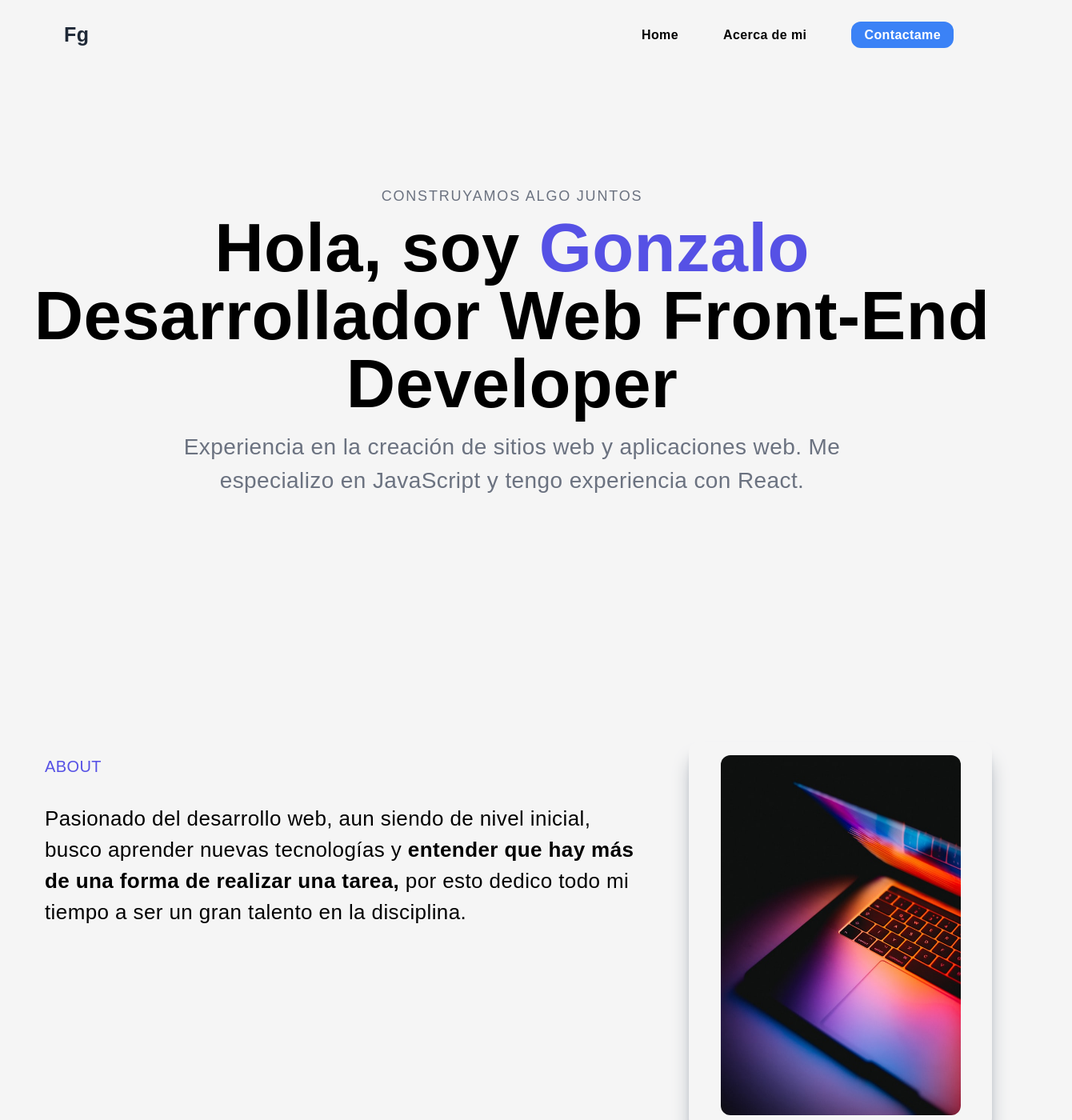
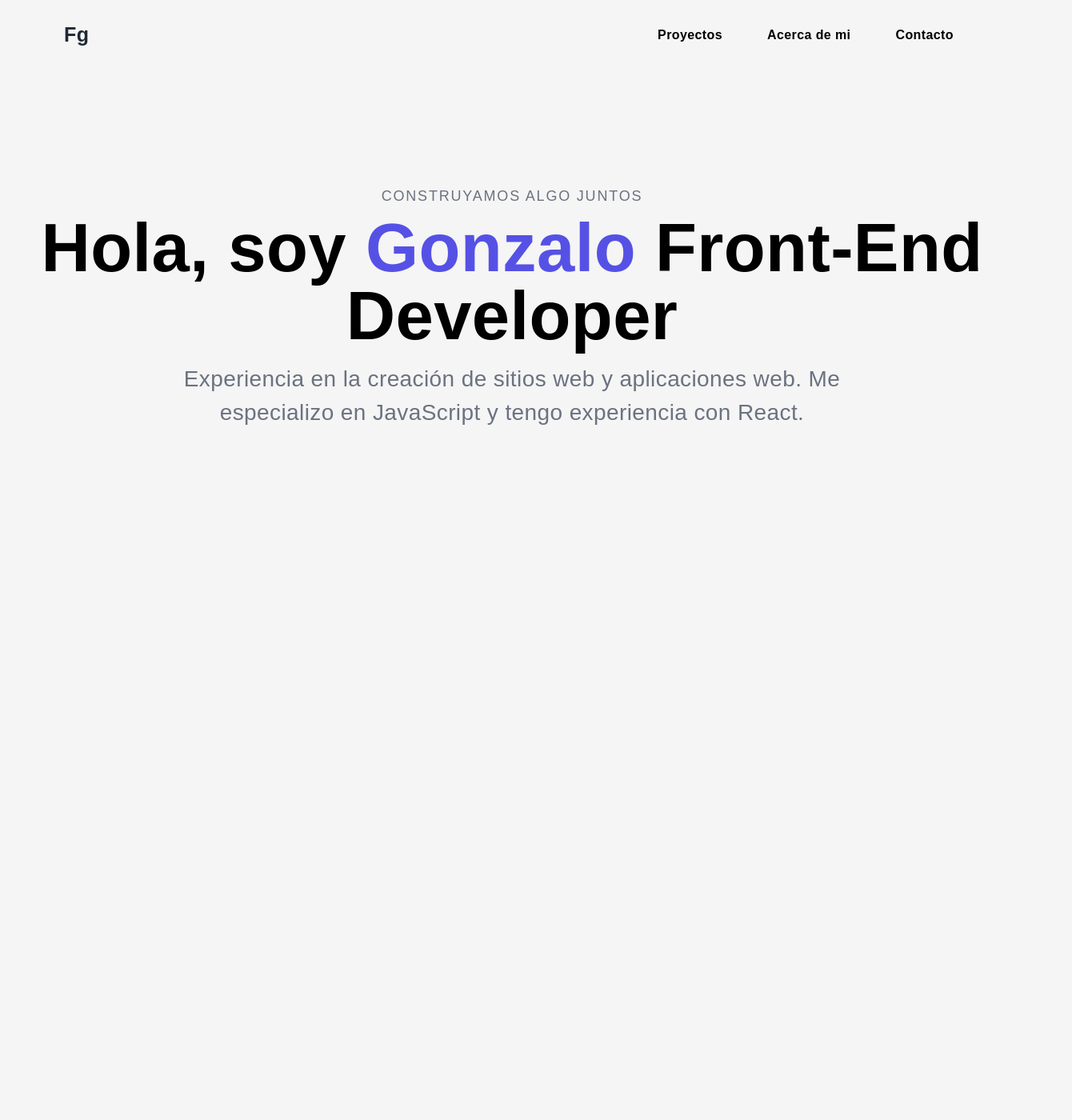
Before and after one commit to GonzaFerreyra41/portafolio-web, a Next.js app: page / in a window 1280 px wide. Shown: the top 1400 px of the page at 80% size, 1340 px wide, since content can reach past the window. Built offline with nearby package versions, Linux system fonts and the light colour scheme; a web font is replaced by a local one.

Commit message:
modificacion en la navegacion y scroll

```diff
--- a/components/About.jsx
+++ b/components/About.jsx
@@ -1,27 +1,64 @@
+import Image from "next/image";
 import React from "react"
-import Image from "next/image";
-import ImgAbout from './../public/assets/about.jpg'
+import Html from '../public/img/html.png'
+import AOS from 'aos';
+import 'aos/dist/aos.css';
 
 const About =()=>{
-return(
-    <div id='about' className="w-full h-[80%] sm:p-10 pb-10 flex items-center">
-        <div className="max-w-[1240px] m-auto md:grid grid-cols-3 gap-8">
-            <div className="col-span-2">
+
+AOS.init();
+
+   return(
+    <div id='about'  className="w-full h-[80%] sm:p-10 pb-10 flex items-center">
+        <div className="max-w-[1240px] m-auto">
+            <div data-aos="fade-up">
                 <p className="uppercase text-xl text-[#5651e5] px-4 py-4">About</p>
-                <p className="p-4 text-[26px] text-[#000]">
+                <p  className="p-4 text-[26px] text-[#000]">
                     Pasionado del desarrollo web, aun siendo de nivel inicial, busco aprender nuevas tecnologías y
                     <span className="font-bold"> entender que hay más de una forma de realizar una tarea, </span>
                      por esto dedico todo mi tiempo a ser un gran talento en la disciplina.
                 </p>
             </div>
-            <div className="w-full h-auto m-auto shadow-xl shadow-gray-400 rounded-xl flex items-center justify-center p-4 hover:scale-110 ease-in duration-300 ">
-                <Image className="rounded-xl "
-                src={ImgAbout}
-                alt="/"
-                width="300px"
-                height="450px"
-                 />
-            </div>
+            {/* <div className="grid md:grid-cols-2 lg:grid-cols-3 pt-2 gap-4 divide-x ">
+
+                <div className=' items-center text-center ' >
+                    <h2 className="mt-2">Excelencia</h2>
+                    <p className=" text-gray-500">
+                        Sin importar el nivel de conocimiento que tengo busco con siempre estar a la altura
+                    </p>
+                </div>
+
+                <div className="items-center text-center">
+                    <h2 className="mt-2">Esfuerzo</h2>
+                    <p className=" text-gray-500">
+                        Siempre que desarrollo mis tareas lo haré lo mejor posible
+                    </p>
+                </div>
+
+                <div className=" items-center text-center">
+                    <h2 className="mt-2">Entrega</h2>
+                    <p className="text-gray-500">
+                        Valor que llevamos a cabo esforzándonos al máximo para alcanzar nuestras metas, a través de nuestras capacidades y sentimientos
+                    </p>
+                </div>
+                <div className="items-center text-center divide-x-0">
+                    <h2 className="mt-2">
+                        Organizado
+                     </h2>
+                     <p className="text-gray-500">
+                        Que planifica y desarrolla sus actividades con orden y método.
+                     </p>
+                </div>
+                <div className="items-center text-center">
+                    <h2>Puntualidad</h2>
+                    <p className="text-gray-500">
+                    La impuntualidad se acostumbra a relacionar también con cuestiones éticas y a menudo se califica como falta de respeto
+                    </p>
+                </div>
+            </div> */}
+
+
+
         </div>
     </div>
 );
--- a/components/Contact.jsx
+++ b/components/Contact.jsx
@@ -1,12 +1,14 @@
 import React from "react";
+import AOS from 'aos';
+import 'aos/dist/aos.css';
 
 const Contact = () => {
+
+    AOS.init();
+
     return (
         <div id='contact' className="w-full sm:md:lg:p-10 ">
-            <div className="max-w-[1240px] m-auto px-2 py-16 w-full">
-                    {/* <p className="text-xl tracking-widest uppercase py-4 text-[#5651e5]">
-                        Contacto
-                    </p> */}
+            <div data-aos="fade-up" className="max-w-[1240px] m-auto px-2 py-16 w-full">
                     <h2 className="pb-10">
                         Estemos en contacto
                     </h2>
--- a/components/Main.jsx
+++ b/components/Main.jsx
@@ -1,21 +1,30 @@
 import React from "react"
-
+import Image from "next/image";
+import ImgMain from '../public/assets/about.jpg'
 
 const Main = () => {
     return (
-    <div id='home' className="w-full h-screen sm:md:pb-[1.5rem] text-center">
-        <div className="max-w-[1240px] px-2 mx-auto flex justify-center items-center ">
+    <div id='home'  className="w-full h-screen text-center">
+        <div className="max-w-[1240px] px-2 mx-auto justify-center  items-center ">
             <div className="pt-[9rem] pb-[9rem] ">
                 <p className="uppercase tracking-widest text-[18px] pb-2 text-gray-500">
                     CONSTRUYAMOS ALGO JUNTOS
                 </p>
-                <h1 className=" text-[#000]">
-                    Hola, soy <span className="text-[#5651e5]">Gonzalo</span>  Desarrollador Web Front-End Developer
-                </h1>
+                <h1>
+                    Hola, soy <span className="text-[#5651e5]">Gonzalo</span> Front-End Developer
+                    </h1>
                 <p className="py-4 text-[20px] sm:md:text-[28px]  text-gray-500 sm:max-w-[70%] m-auto">
                     Experiencia en la creación de sitios web y aplicaciones web. Me especializo en JavaScript y tengo experiencia con React.
                 </p>
             </div>
+            {/* <div className="w-full h-auto m-auto flex items-center justify-center p-4">
+                    <Image className="rounded-xl "
+                    src={ImgMain}
+                    alt="/"
+                    width="550px"
+                    height="400px"
+                    />
+            </div> */}
         </div>
     </div>
     );
--- a/components/NavBar.jsx
+++ b/components/NavBar.jsx
@@ -53,24 +53,18 @@ const NavBar = () => {
         >
             <div className=" flex justify-between items-center w-full h-full sm:md:px-10">
                 <Link href='/'>
-                    <h3 style={{color: `${linkColor}` }} className=" cursor-pointer ml-[1rem] sm:md:ml-10 text-[25px] "> Fg </h3>
+                    <h3 style={{color: `${linkColor}` }} className=" cursor-pointer ml-[1rem] sm:md:ml-10 text-[25px] hover:animate-spin "> Fg </h3>
                 </Link>
                 <div>
                     <ul style={{color: `${linkColor}` }} className="hidden md:flex mr-8">
-                        <li className="ml-10 pr-4">
-                            <Link href="/">Home</Link>
+                        <li className="ml-10 pr-4 hover:text-[#5651e5] ">
+                            <Link href="/#projects" scroll={false}>Proyectos</Link>
                         </li>
-                        <li className="ml-10 pr-4 ">
-                            <Link href="/#about">Acerca de mi</Link>
+                        <li className="ml-10 pr-4 hover:text-[#5651e5]">
+                            <Link href="/#about" scroll={false}>Acerca de mi</Link>
                         </li>
-                        <li className="ml-10 pr-4 ">
-                            <Link href="/#contact">
-                                <a
-                                className="transition px-4 text-[#fff] rounded-xl py-2 ease-in-out delay-150 bg-blue-500 hover:-translate-y-1 hover:scale-110 hover:bg-indigo-500 duration-300 ..."
-                                >
-                                Contactame
-                                </a>
-                            </Link>
+                        <li className="ml-10 pr-4 hover:text-[#5651e5]">
+                            <Link href="/#contact" scroll={false}>Contacto</Link>
                         </li>
                     </ul>
                     <div onClick={handleNav} className="md:hidden mr-4 ">
@@ -111,19 +105,16 @@ const NavBar = () => {
                 </div>
                     <div className="py-4 flex flex-col ">
                         <ul className="uppercase">
-                            <Link href="/">
-                                <li onClick={()=>setNav(false)}  className="py-4 text-[1rem]">Home</li>
-                            </Link>
-                            <Link href="/#about">
+                            <Link href="/#about" scroll={false}>
                                 <li onClick={()=>setNav(false)} className="py-4 text-[1rem]">Acerca de mi</li>
                             </Link>
-                            <Link href="/#skills">
+                            <Link href="/#skills" scroll={false}>
                                 <li onClick={()=>setNav(false)} className="py-4 text-[1rem]">Skills</li>
                             </Link>
-                            <Link href="/#projects">
+                            <Link href="/#projects" scroll={false}>
                                 <li onClick={()=>setNav(false)} className="py-4 text-[1rem]">Proyectos</li>
                             </Link>
-                            <Link href="/#contact">
+                            <Link href="/#contact" scroll={false}>
                                 <li onClick={()=>setNav(false)} className="py-4 text-[1rem]">Contacto!</li>
                             </Link>
                         </ul>
--- a/components/Projects.jsx
+++ b/components/Projects.jsx
@@ -2,11 +2,14 @@ import React from "react";
 import batataImg from "../public/assets/projects/Captura de pantalla (241).png"
 import webPhoto from '../public/assets/projects/web-photo.png';
 import ProjectItem from "./ProjectItem";
+import AOS from 'aos';
+import 'aos/dist/aos.css';
 
 const Projects = () => {
+    AOS.init();
     return (
         <div id='projects' className="w-full sm:p-10">
-            <div className="max-w-[1240px] mx-auto px-2 py-10">
+            <div data-aos="fade-left" className="max-w-[1240px] mx-auto px-2 py-10">
                 <p className="text-xl tracking-widest uppercase text-[#5651e5]">
                     Projects
                 </p>
--- a/components/Skills.jsx
+++ b/components/Skills.jsx
@@ -7,12 +7,16 @@ import NextJS from "../public/img/nextjs.png"
 import ReactJS from "../public/img/react.png"
 import TailwindCSS from "../public/img/tailwind.png"
 import Github from "../public/img/github1.png"
+import AOS from 'aos';
+import 'aos/dist/aos.css';
+
 
 const Skills = () => {
+    AOS.init();
 
     return (
-    <div  id='skills' className="w-full">
-        <div className="max-w-[1240px] pb-10 sm:md:p-10 sm:md:mx-20 flex flex-col justify-center">
+    <div data-aos="fade-right" id='skills' className="w-full">
+        <div  className="max-w-[1240px] pb-10 sm:md:p-10 sm:md:mx-20 flex flex-col justify-center">
             <p className="p-4 text-xl text-[#5651e5] tracking-widest uppercase">
                 Mis Recursos
             </p>
--- a/package.json
+++ b/package.json
@@ -9,6 +9,7 @@
     "lint": "next lint"
   },
   "dependencies": {
+    "aos": "^3.0.0-beta.6",
     "next": "12.3.1",
     "react": "18.2.0",
     "react-dom": "18.2.0",
--- a/pages/index.js
+++ b/pages/index.js
@@ -7,7 +7,9 @@ import Contact from "../components/Contact"
 import Footer from "../components/Footer"
 
 
+
 export default function Home() {
+
   return (
     <div className='scrollbar scrollbar-thumb-rose-500' >
       <Head>
@@ -17,7 +19,7 @@ export default function Home() {
       </Head>
       <Main />
       <About />
-      <Skills />
+      <Skills  />
       <Projects />
       <Contact />
       <Footer />
--- a/styles/globals.css
+++ b/styles/globals.css
@@ -8,10 +8,7 @@ html {
   }
 
 @layer base {
-    html {
-    scroll-behavior: smooth;
 
-}
     body {
       @apply bg-[#F5F5F5] text-[#000000] tracking-wide
 
@@ -20,7 +17,7 @@ html {
       @apply font-bold
   }
   h1 {
-    @apply text-[41px] leading-10 sm:text-5xl md:text-[72px] lg:text-[85px]
+    @apply text-[41px] leading-10 sm:text-5xl md:text-[80px] lg:text-[85px]
   }
   h2{
     @apply text-3xl sm:text-4xl
```
Also changed, not shown: 1 other file (tests, documents, lock files or other folders).
